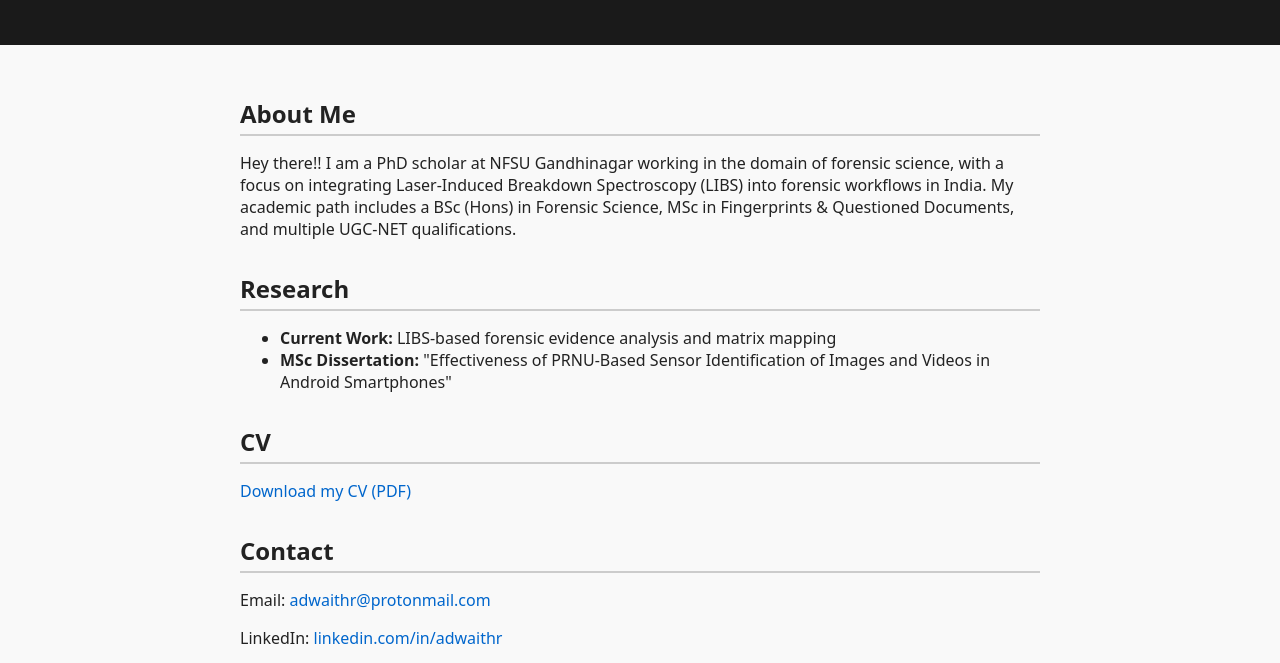
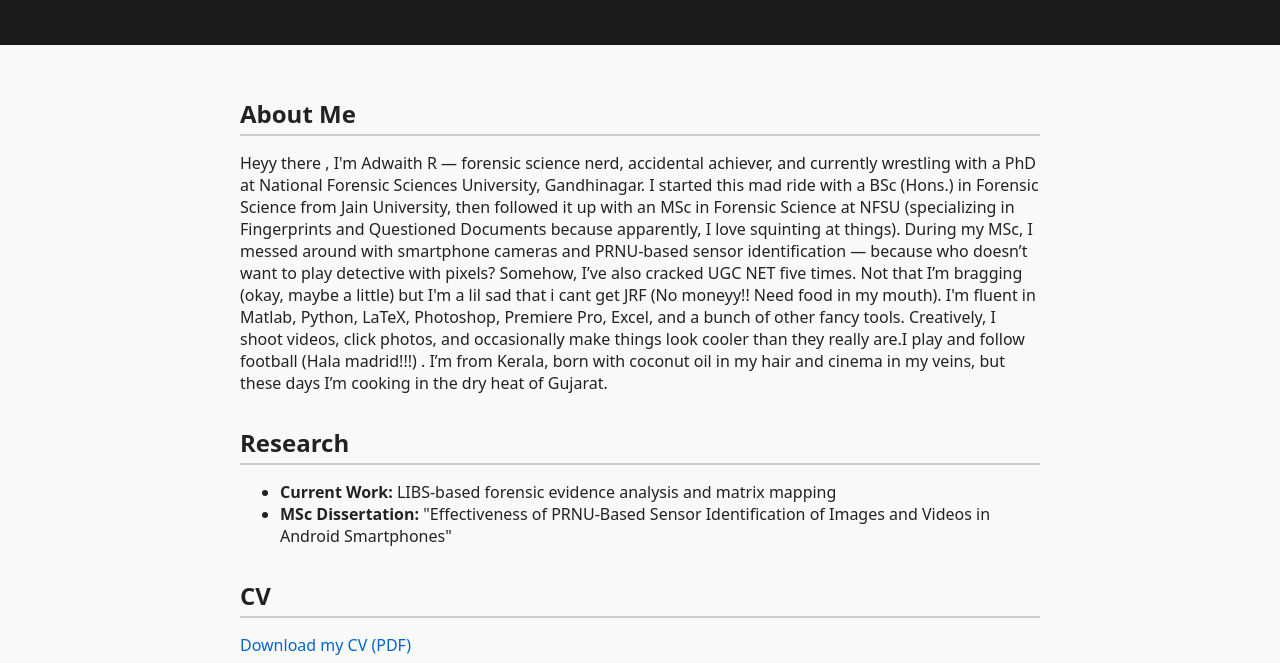
Before and after one commit to adwaithrforensic/portfolio, a plain HTML site: page index.html in a window 1280 px wide. Shown: the part 137-800 px from the top of the page. Drawn offline with Linux system fonts and the light colour scheme.

Commit message:
Update index.html

```diff
--- a/index.html
+++ b/index.html
@@ -56,7 +56,10 @@
 
     <section>
       <h2 class="section-title">About Me</h2>
-      <p>Hey there!! I am a PhD scholar at NFSU Gandhinagar working in the domain of forensic science, with a focus on integrating Laser-Induced Breakdown Spectroscopy (LIBS) into forensic workflows in India. My academic path includes a BSc (Hons) in Forensic Science, MSc in Fingerprints & Questioned Documents, and multiple UGC-NET qualifications.</p>
+      <p>Heyy there , I'm Adwaith R — forensic science nerd, accidental achiever, and currently wrestling with a PhD at National Forensic Sciences University, Gandhinagar. I started this mad ride with a BSc (Hons.) in Forensic Science from Jain University, then followed it up with an MSc in Forensic Science at NFSU (specializing in Fingerprints and Questioned Documents because apparently, I love squinting at things).
+      During my MSc, I messed around with smartphone cameras and PRNU-based sensor identification — because who doesn’t want to play detective with pixels?
+Somehow, I’ve also cracked UGC NET five times. Not that I’m bragging (okay, maybe a little) but I'm a lil sad that i cant get JRF (No moneyy!! Need food in my mouth). I'm fluent in Matlab, Python, LaTeX, Photoshop, Premiere Pro, Excel, and a bunch of other fancy tools.
+Creatively, I shoot videos, click photos, and occasionally make things look cooler than they really are.I play and follow football (Hala madrid!!!) . I’m from Kerala, born with coconut oil in my hair and cinema in my veins, but these days I’m cooking in the dry heat of Gujarat. </p>
     </section>
 
     <section>
```
